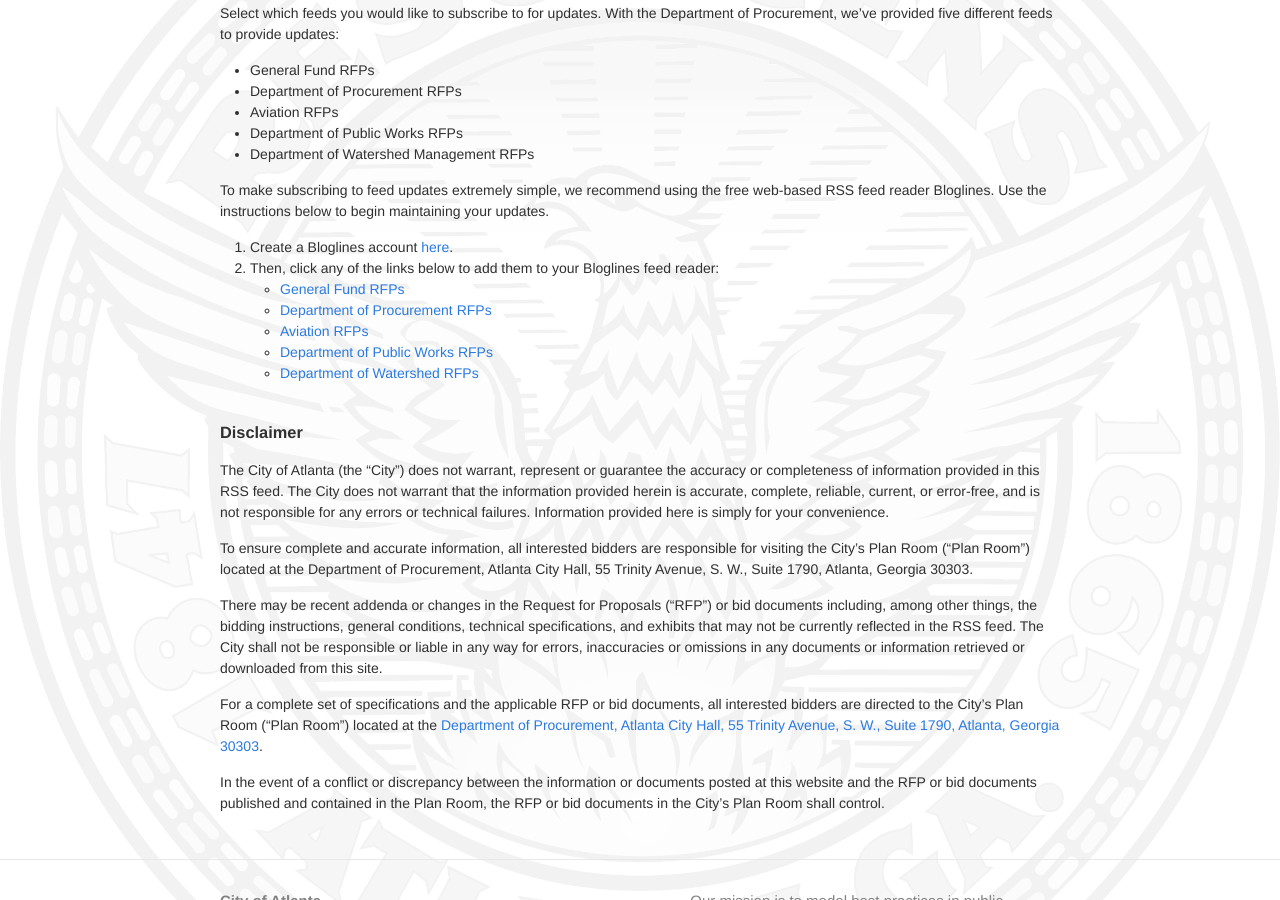
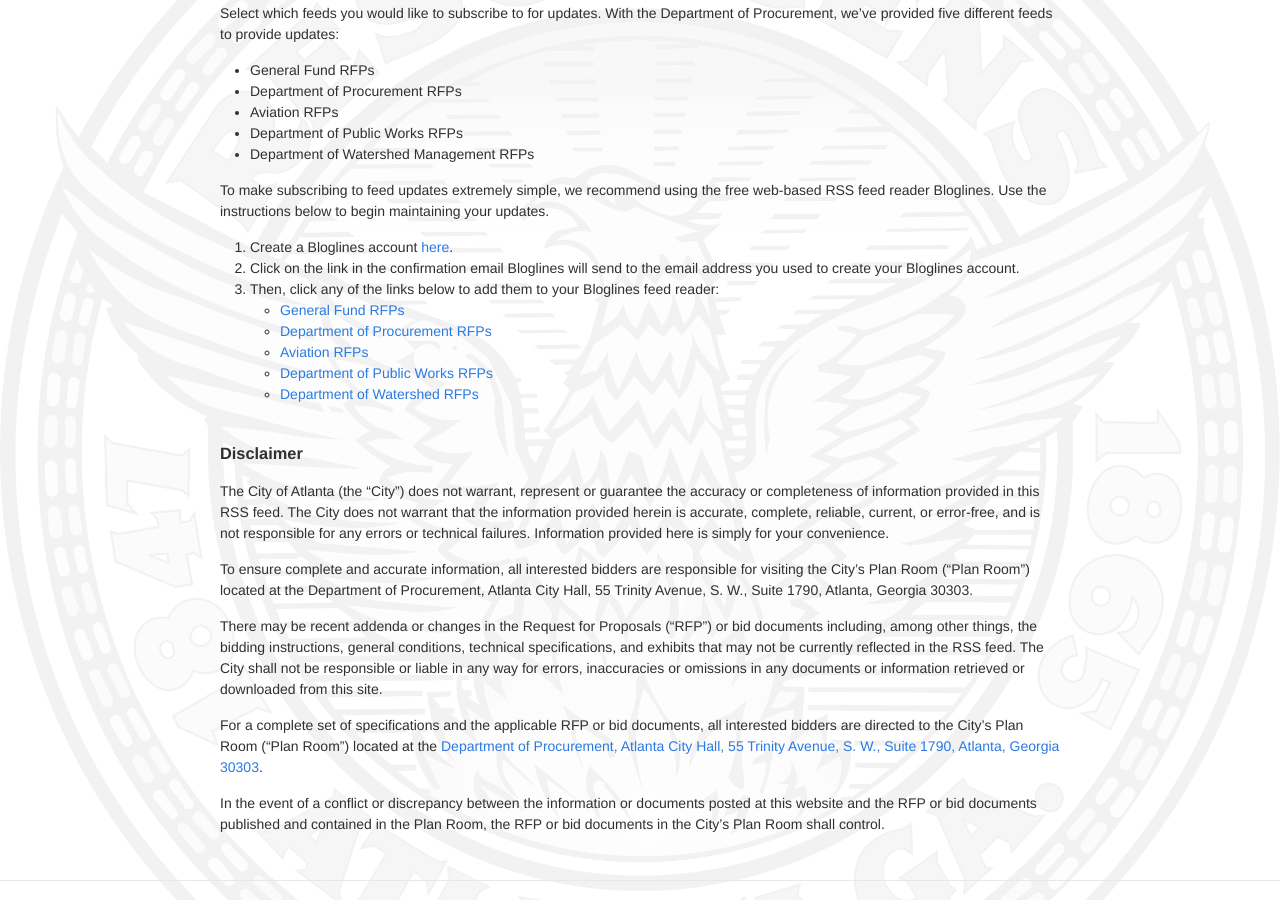
Before and after one commit to codeforamerica/atlanta-procurement-www, a Jekyll site: the page built from rss/index.md, in a window 1280 px wide and 900 px high, scrolled down 601 px. Built offline with Jekyll 4.4.1, drawn with Linux system fonts in a browser that asks for light colours; nearby versions of some CDN libraries.

Commit message:
Update RSS instructions.

```diff
--- a/rss/index.md
+++ b/rss/index.md
@@ -29,7 +29,8 @@ Select which feeds you would like to subscribe to for updates. With the Departme
 To make subscribing to feed updates extremely simple, we recommend using the free web-based RSS feed reader Bloglines. Use the instructions below to begin maintaining your updates.
 
 1. Create a Bloglines account <a href="http://www.bloglines.com" target="_blank">here</a>.
-2. Then, click any of the links below to add them to your Bloglines feed reader:
+2. Click on the link in the confirmation email Bloglines will send to the email address you used to create your Bloglines account.
+3. Then, click any of the links below to add them to your Bloglines feed reader:
 - [General Fund RFPs](http://www.bloglines.com/sub/http://atl-procurement-rss.herokuapp.com/bids/general-funds.xml)
 - [Department of Procurement RFPs](http://www.bloglines.com/sub/http://atl-procurement-rss.herokuapp.com/bids/procurement.xml)
 - [Aviation RFPs](http://www.bloglines.com/sub/http://atl-procurement-rss.herokuapp.com/bids/aviation.xml)
```
